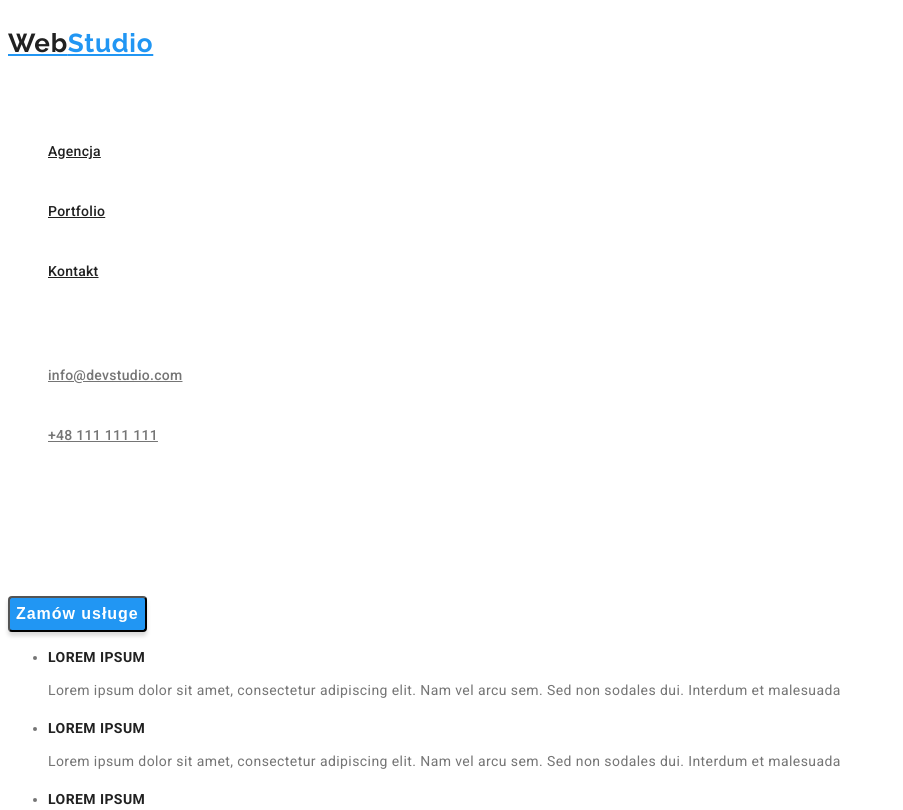
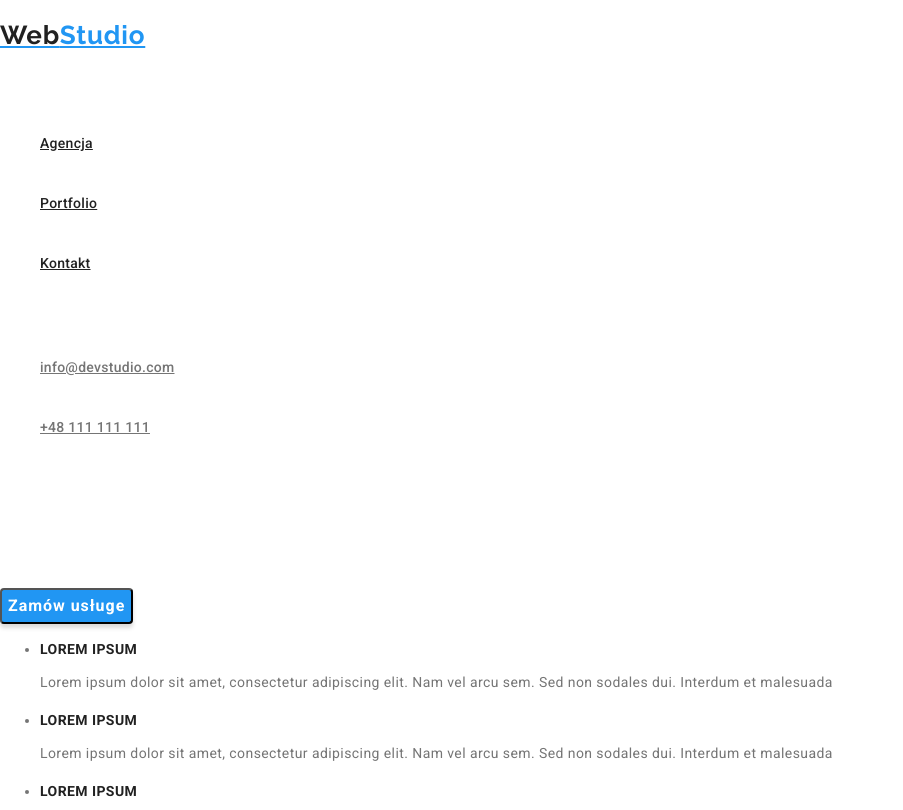
Before and after one commit to jarekbielski/goit-markup-hw-03_ON6, a plain HTML site: page index.html in a window 1280 px wide. Shown: the top 810 px of the page, without its empty margins (0-903 px from the left). Drawn offline with nearby package versions, Linux system fonts and the light colour scheme.

Commit message:
modern normalize

```diff
--- a/index.html
+++ b/index.html
@@ -4,7 +4,7 @@
     <meta charset="UTF-8" />
     <meta http-equiv="X-UA-Compatible" content="IE=edge" />
     <meta name="viewport" content="width=device-width, initial-scale=1.0" />
-
+    <link rel="stylesheet" href="node_modules/modern-normalize/modern-normalize.css">
     <link rel="preconnect" href="https://fonts.googleapis.com" />
     <link rel="preconnect" href="https://fonts.gstatic.com" crossorigin />
     <link
@@ -12,7 +12,7 @@
       rel="stylesheet"
     />
     <link rel="stylesheet" href="./css/styles.css" />
-    <title>goit-markup-hw-02-ON6</title>
+    <title>goit-markup-hw-03-ON6</title>
   </head>
 
 
```
Also changed, not shown: portfolio.html (+2 -1 lines).
